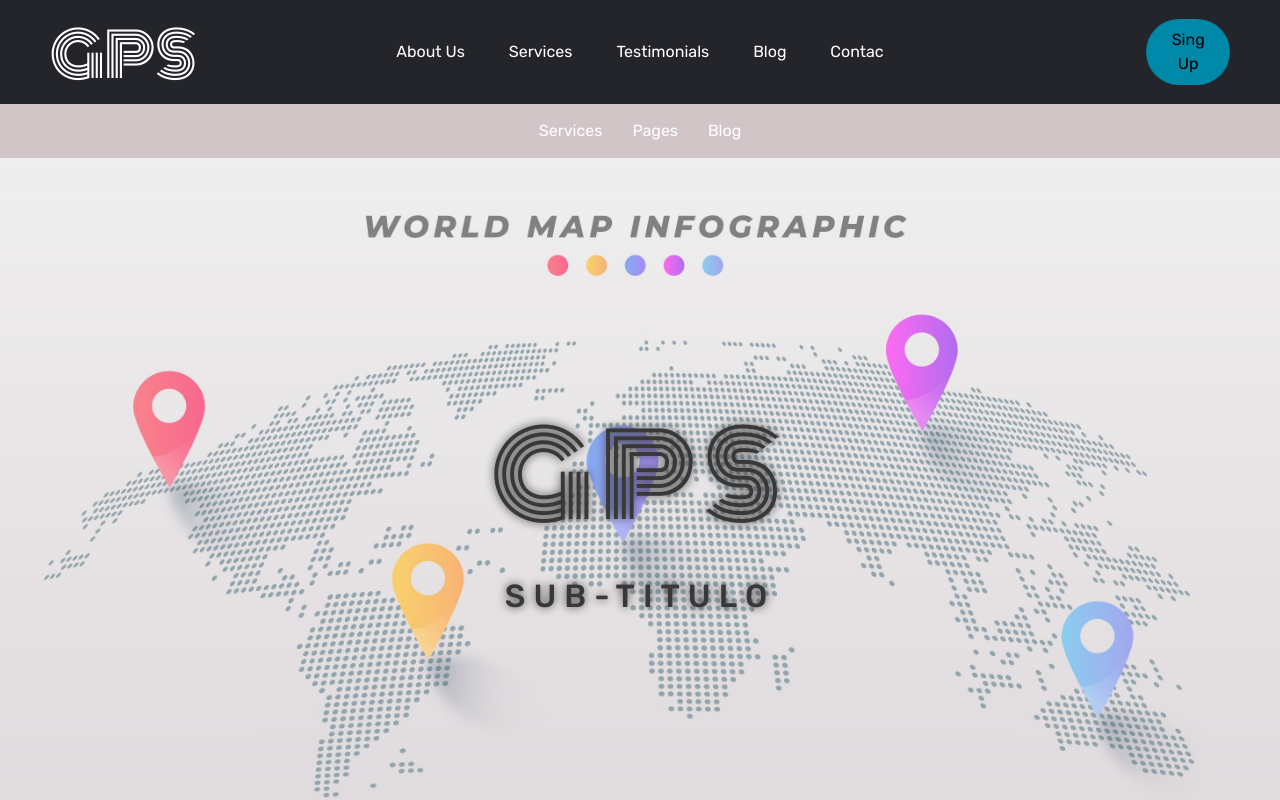
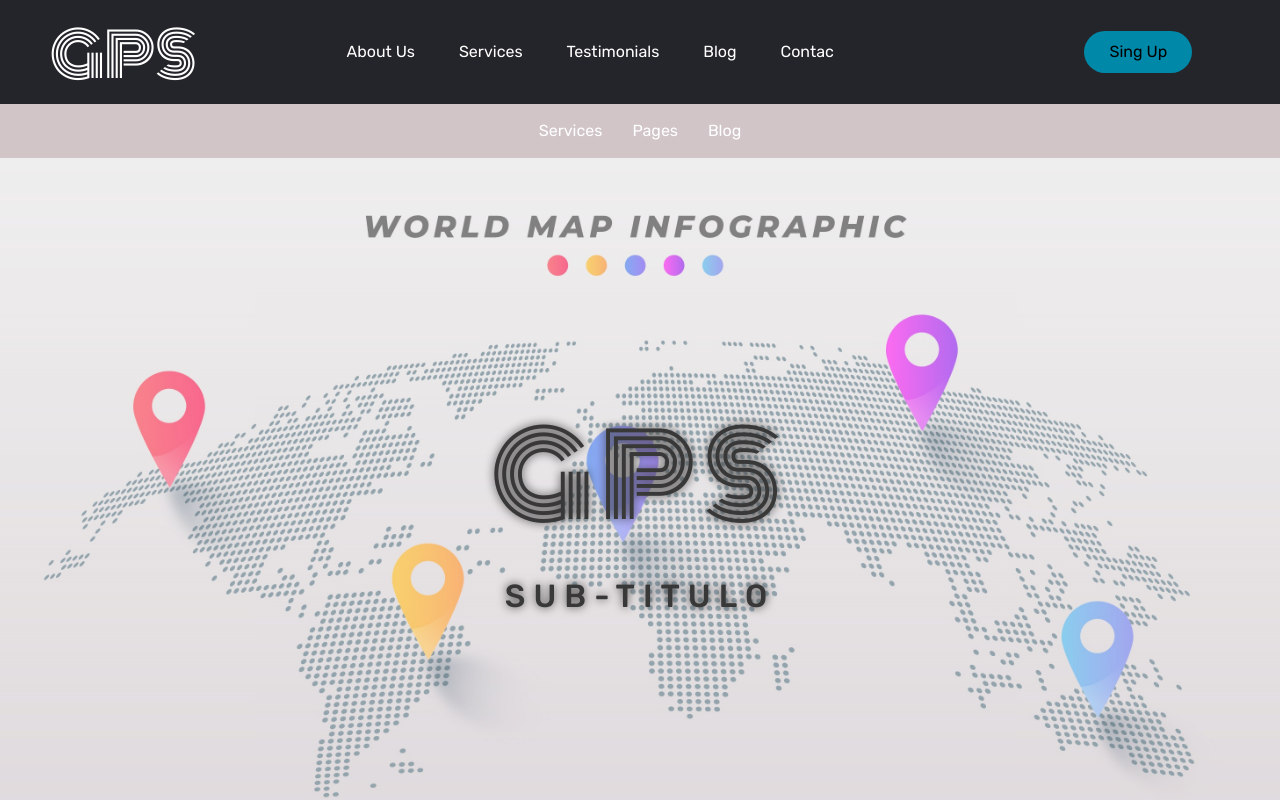
Before and after one commit to ZitelliDZ/Website, a plain HTML site: page LandingPage GPS/index.html in a window 1280 px wide. Shown: the top 800 px of the page. Drawn offline with nearby package versions, Linux system fonts and the light colour scheme.

Commit message:
Update index.html

```diff
--- a/LandingPage GPS/index.html
+++ b/LandingPage GPS/index.html
@@ -27,14 +27,14 @@
 					<div class="logo col-xs-12 col-md-1 start-md center-xs">
 						<h2>GPS</h2>
 					</div>
-					<nav class="menu  col-xs-12 col-md-10 middle-xs center-xs">
+					<nav class="menu  col-xs-12 col-md-9 middle-xs center-xs">
 						<a href="#" >About Us</a>
 		            	<a href="#" >Services</a>
 		            	<a href="#" >Testimonials</a>
 	         			<a href="#" >Blog</a>
 	         			<a href="#" >Contac</a>
 					</nav>
-					<div class="contact  col-xs-12 col-md-1 center-xs ">
+					<div class="contact  col-xs-12 col-md-2 center-xs ">
 						<a href="#" class="contact  "><button class="boton">Sing Up</button></a>
 					</div>
 				</div>
```
